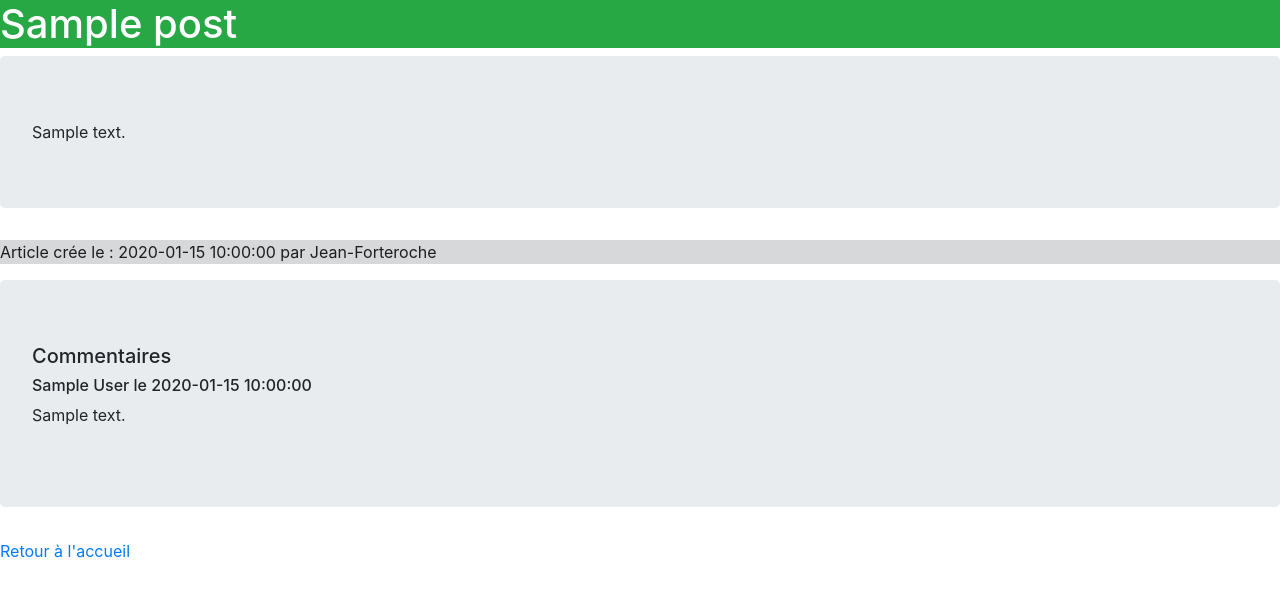
After one commit to Omen-Brzk/Alaska, a PHP site: template view/frontend/post.php in a window 1280 px wide. The commit adds this page. Shown: the top 597 px of the page. Run offline with PHP 8.4, Linux system fonts and the light colour scheme; the template is opened without the code that fills it: most values are stand-ins (such as "Sample title", 1, 10 or a date in 2020); some libraries are stand-ins or nearby versions.

Commit message:
Edit router index.php / Add home and post views

```diff
--- /dev/null
+++ b/view/frontend/post.php
@@ -0,0 +1,37 @@
+<?php
+/**
+ * Created by PhpStorm.
+ * User: Unforgiven-PC
+ * Date: 09/10/2018
+ * Time: 14:31
+ */
+
+$title = $post->getTitle();
+
+ ob_start(); ?>
+
+<h1 class="badge-success"><?= $title ?></h1>
+<p class="jumbotron"><?= $post->getContent() ?></p>
+<p class="alert-dark">Article crée le : <?= $post->getCreationDate() ?> par Jean-Forteroche</p>
+
+<div class="jumbotron">
+    <h5>Commentaires</h5>
+
+<?php
+    foreach($comments as $comment)
+    { ?>
+        <h6 class=""><?= $comment->getAuthor();?>  le   <?= $comment->getCommentDate(); ?> </h6>
+        <p class=""><?= $comment->getCommentText() ?></p>
+
+<?php
+    }
+
+
+?>
+</div>
+<a href="index.php">Retour à l'accueil</a>
+<?php  $content = ob_get_clean();
+
+require('template/body.php');
+
+?>
```
Also changed, not shown: index.php (+20 -2 lines), view/frontend/home.php (added, +35 -0 lines).
